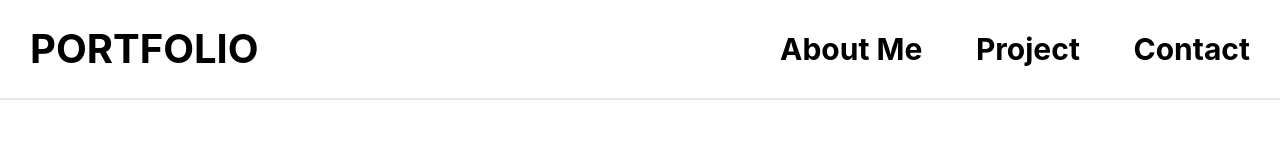
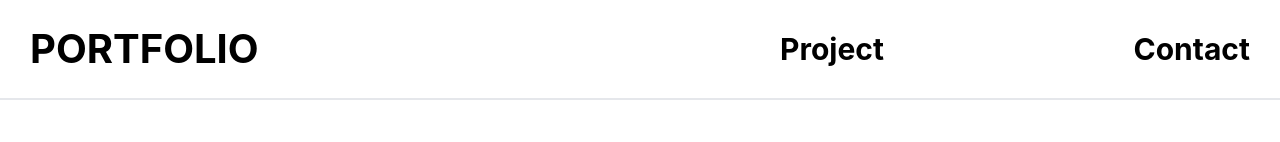
Before and after one commit to sangwon11/portfolio, a React (Create React App) app: page / in a window 1280 px wide. Shown: the top 142 px of the page. Built offline with nearby package versions, Linux system fonts and the light colour scheme.

Commit message:
nav about me 삭제

```diff
--- a/src/navbar/NavBar.jsx
+++ b/src/navbar/NavBar.jsx
@@ -6,9 +6,8 @@ const NavBar = () => {
   return (
     <div className='w-screen'>
     <div className='w-screen bg-[#fff] z-10 h-[100px] fixed flex sm:flex-row flex-col justify-between items-center border-solid border-b-2'>
-      <div className='text-[40px] font-bold sm:pl-[30px] pl-[0]'>PORTFOLIO</div>
+      <Link to="about-me" smooth={true} duration={200} className='cursor-pointer z-10 text-[40px] font-bold sm:pl-[30px] pl-[0]'>PORTFOLIO</Link>
       <div className='flex sm:justify-between justify-around sm:w-[500px] w-[300px] sm:text-[30px] text-[15px] font-bold sm:pr-[30px] pr-[0]'>
-          <Link to="about-me" smooth={true} duration={200} className="cursor-pointer z-10">About Me</Link>
           <Link to="project" smooth={true} duration={200} className="cursor-pointer z-10">Project</Link>
           <Link to="contact" smooth={true} duration={200} className="cursor-pointer z-10">Contact</Link>
       </div>
```
